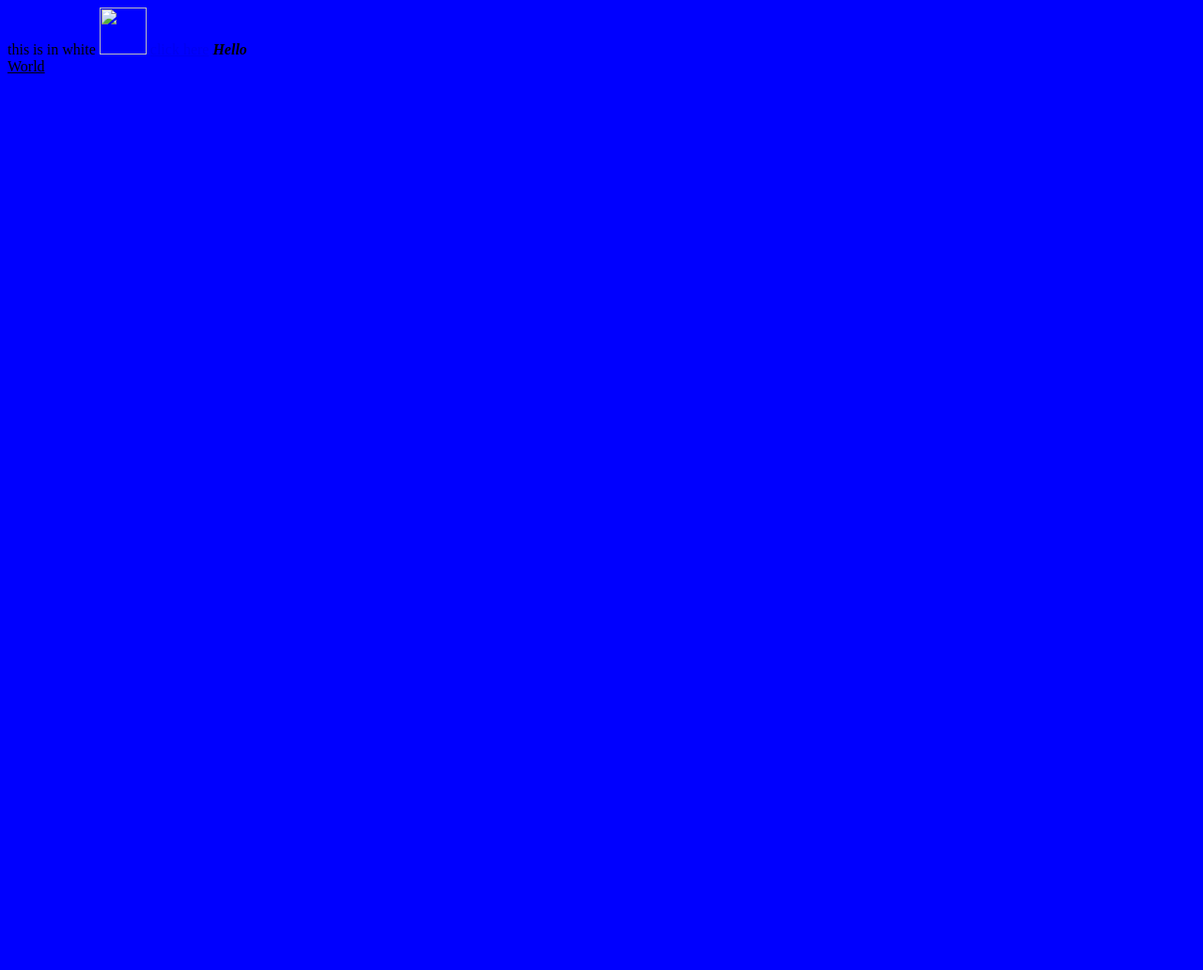
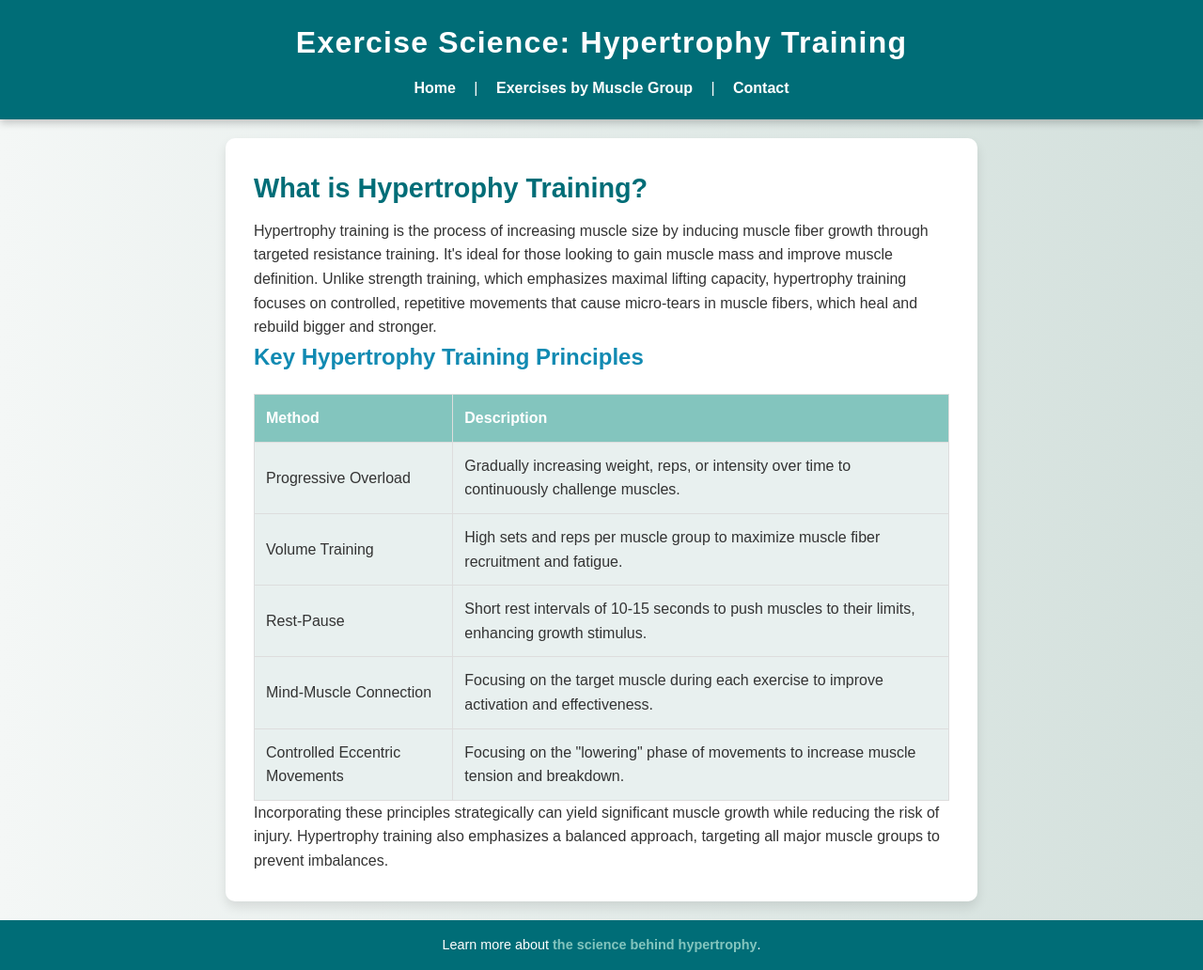
Before and after one commit to Luca9450/BMIS-Project, a plain HTML site: page index.html in a window 1280 px wide. Shown: the whole page at 94% size. Before the commit the page ends 800 px from the top, so only its background shows below. Drawn offline with Linux system fonts and the light colour scheme.

Commit message:
Add files via upload

```diff
--- a/index.html
+++ b/index.html
@@ -1,19 +1,56 @@
-<html>
+<!DOCTYPE html>
+<html lang="en">
 <head>
-    <title>My Cool Website</title>
-    <style>
-        body {
-            background-color:#0000ff;
-        }
-    </style>
+    <meta charset="UTF-8">
+    <meta name="viewport" content="width=device-width, initial-scale=1.0">
+    <title>Hypertrophy Training Overview</title>
+    <link rel="stylesheet" href="style.css">
 </head>
-<body
-    <font color="#FFFFFF" size="7">
-        this is in white
-    </font>
+<body>
+    <header>
+        <h1>Exercise Science: Hypertrophy Training</h1>
+        <nav>
+            <a href="index.html">Home</a> |
+            <a href="exercises.html">Exercises by Muscle Group</a> |
+            <a href="contact.html">Contact</a>
+        </nav>
+    </header>
+    <section>
+        <h2>What is Hypertrophy Training?</h2>
+        <p>Hypertrophy training is the process of increasing muscle size by inducing muscle fiber growth through targeted resistance training. It's ideal for those looking to gain muscle mass and improve muscle definition. Unlike strength training, which emphasizes maximal lifting capacity, hypertrophy training focuses on controlled, repetitive movements that cause micro-tears in muscle fibers, which heal and rebuild bigger and stronger.</p>
 
-    <img height="50" width="50" src="__opt__aboutcom__coeus__resources__content_migration__simply_recipes__uploads__2019__09__easy-pepperoni-pizza-lead-3-8f256746d649404baa36a44d271329bc.jpg">
-    <a href="nextpage.html">click here</a>
-<b><i>Hello</i></b> <br><u>World
+        <h3>Key Hypertrophy Training Principles</h3>
+        <table>
+            <tr>
+                <th>Method</th>
+                <th>Description</th>
+            </tr>
+            <tr>
+                <td>Progressive Overload</td>
+                <td>Gradually increasing weight, reps, or intensity over time to continuously challenge muscles.</td>
+            </tr>
+            <tr>
+                <td>Volume Training</td>
+                <td>High sets and reps per muscle group to maximize muscle fiber recruitment and fatigue.</td>
+            </tr>
+            <tr>
+                <td>Rest-Pause</td>
+                <td>Short rest intervals of 10-15 seconds to push muscles to their limits, enhancing growth stimulus.</td>
+            </tr>
+            <tr>
+                <td>Mind-Muscle Connection</td>
+                <td>Focusing on the target muscle during each exercise to improve activation and effectiveness.</td>
+            </tr>
+            <tr>
+                <td>Controlled Eccentric Movements</td>
+                <td>Focusing on the "lowering" phase of movements to increase muscle tension and breakdown.</td>
+            </tr>
+        </table>
+
+        <p>Incorporating these principles strategically can yield significant muscle growth while reducing the risk of injury. Hypertrophy training also emphasizes a balanced approach, targeting all major muscle groups to prevent imbalances.</p>
+    </section>
+    <footer>
+        <p>Learn more about <a href="https://www.ncbi.nlm.nih.gov/">the science behind hypertrophy</a>.</p>
+    </footer>
 </body>
 </html>
--- /dev/null
+++ b/style.css
@@ -0,0 +1,133 @@
+/* Reset some basic styles */
+* {
+    margin: 0;
+    padding: 0;
+    box-sizing: border-box;
+}
+
+/* Body Styling */
+body {
+    font-family: 'Arial', sans-serif;
+    line-height: 1.6;
+    background: linear-gradient(to right, #f4f7f6, #d3e0dc);
+    color: #333;
+    margin: 0;
+    padding: 0;
+}
+
+/* Header Styling */
+header {
+    background: #006d77;
+    color: #fff;
+    padding: 20px;
+    text-align: center;
+    box-shadow: 0 4px 8px rgba(0, 0, 0, 0.2);
+}
+
+header h1 {
+    font-size: 2rem;
+    font-weight: bold;
+    letter-spacing: 1.2px;
+    margin: 0;
+}
+
+nav {
+    margin-top: 10px;
+}
+
+nav a {
+    color: #fff;
+    margin: 0 15px;
+    text-decoration: none;
+    font-weight: 600;
+    transition: color 0.3s;
+}
+
+nav a:hover {
+    color: #83c5be;
+}
+
+/* Section Styling */
+section {
+    background: #ffffff;
+    padding: 30px;
+    margin: 20px auto;
+    width: 90%;
+    max-width: 800px;
+    border-radius: 10px;
+    box-shadow: 0 6px 12px rgba(0, 0, 0, 0.1);
+}
+
+h2 {
+    font-size: 1.8rem;
+    color: #006d77;
+    margin-bottom: 10px;
+}
+
+h3 {
+    font-size: 1.5rem;
+    color: #118ab2;
+    margin-bottom: 8px;
+}
+
+/* Table Styling */
+table {
+    width: 100%;
+    border-collapse: collapse;
+    margin-top: 20px;
+}
+
+table, th, td {
+    border: 1px solid #ddd;
+    padding: 12px;
+    text-align: left;
+}
+
+th {
+    background-color: #83c5be;
+    color: #ffffff;
+    font-weight: 600;
+}
+
+td {
+    background-color: #e8f0ef;
+}
+
+/* Lists Styling */
+ul {
+    list-style-type: disc;
+    padding-left: 20px;
+}
+
+ul li {
+    margin: 10px 0;
+}
+
+/* Image Styling */
+img {
+    display: block;
+    margin: 20px auto;
+    border-radius: 8px;
+    box-shadow: 0 4px 8px rgba(0, 0, 0, 0.2);
+}
+
+/* Footer Styling */
+footer {
+    text-align: center;
+    padding: 15px;
+    background: #006d77;
+    color: #fff;
+    font-size: 0.9rem;
+    margin-top: 20px;
+}
+
+footer a {
+    color: #83c5be;
+    text-decoration: none;
+    font-weight: 600;
+    transition: color 0.3s;
+}
+
+footer a:hover {
+    color: #ffffff;
+}
```
Also changed, not shown: contact.html (+8 -2 lines), exercises.html (+55 -19 lines), muscle_diagram.jpg (added).
